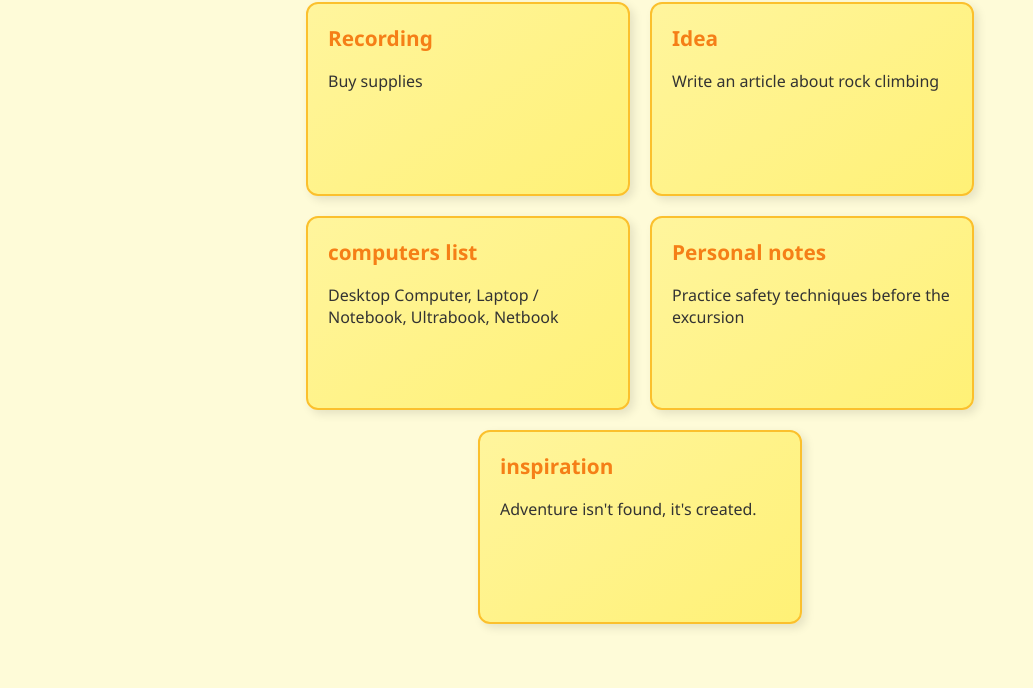
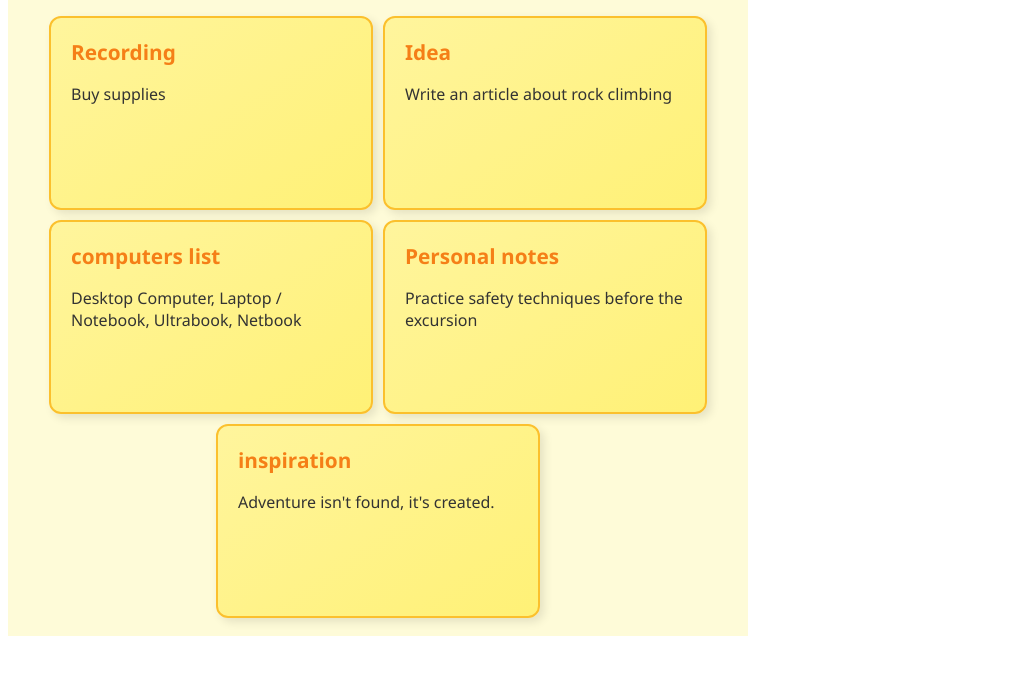
Before and after one commit to lopezzuluagaj3-collab/Trabajo-celula-2, a plain HTML site: page apps/note.html in a window 1280 px wide. Shown: the part 112-800 px from the top of the page, without its empty margins (0-1033 px from the left). Drawn offline with Linux system fonts and the light colour scheme.

Commit message:
proyecto

```diff
--- a/apps/note.html
+++ b/apps/note.html
@@ -7,6 +7,7 @@
     </head>
 
 <body>
+    <section>
         <h1>Note block</h1>
 
         <div class="note-container">
@@ -36,6 +37,7 @@
                 <p id="texto" contenteditable="true">Adventure isn't found, it's created.</p>
             </div>
         </div>
+    </section>
 
 </body>
 </html>
--- a/styles/note.css
+++ b/styles/note.css
@@ -1,4 +1,6 @@
-    body {
+section {
+  height: 700px;
+  width: 700px;
   font-family: 'Segoe UI', Tahoma, Geneva, Verdana, sans-serif;
   background-color: #fefbd8; /* amarillo suave de bloc de notas */
   margin: 0;
@@ -8,6 +10,7 @@
   align-items: center;
   color: #333;
 }
+
 
 /* Título principal */
 h1 {
@@ -22,8 +25,8 @@
   display: flex;
   flex-wrap: wrap;
   justify-content: center;
-      gap: 20px;
-      max-width: 1000px;
+  gap: 10px;
+  max-width: 700px;
 }
 
 /* Cada nota como tarjeta */
```
Lines whose indentation alone changed are shown as unchanged.
